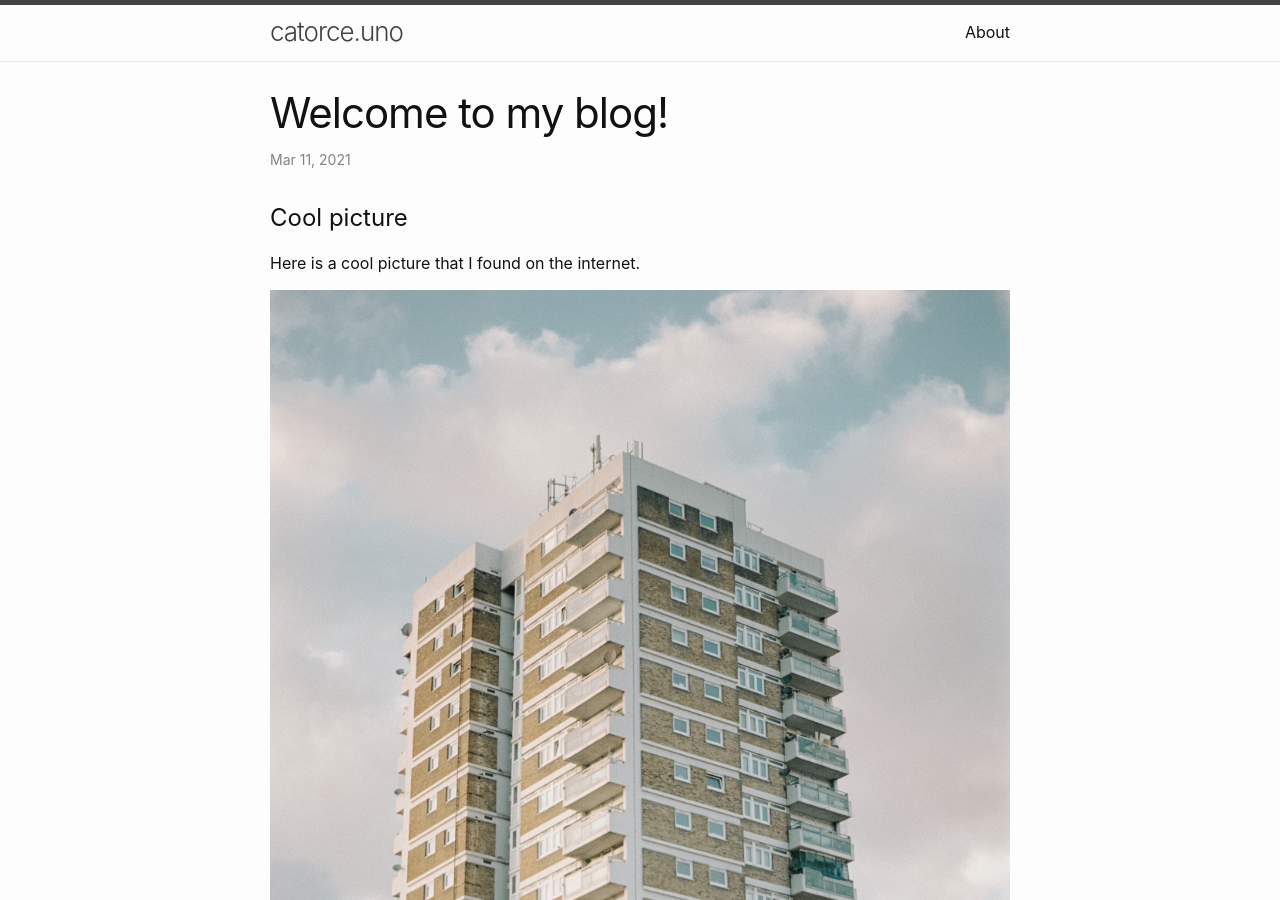
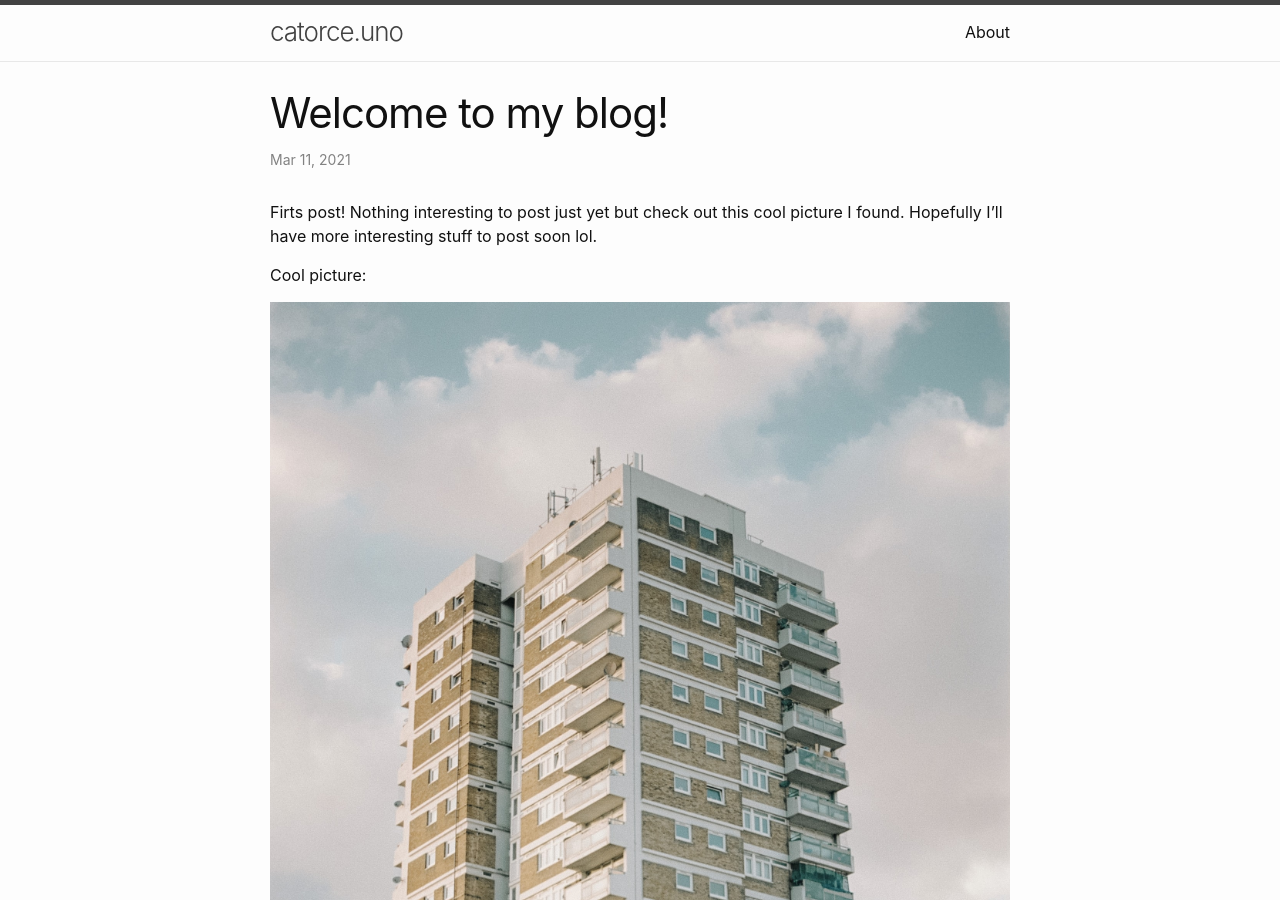
Before and after one commit to 47780/47780.github.io, a Jekyll site: the page built from _posts/2021-03-11-welcome-to-my-blog.markdown, in a window 1280 px wide and 900 px high. Built offline with Jekyll 4.4.1, drawn with Linux system fonts in a browser that asks for light colours.

Commit message:
Updated to make the excerpt to look a bit nicer.

```diff
--- a/_posts/2021-03-11-welcome-to-my-blog.markdown
+++ b/_posts/2021-03-11-welcome-to-my-blog.markdown
@@ -5,9 +5,9 @@ date:   2021-03-11 16:25:00 -0600
 categories: first post
 ---
 
-# Cool picture
+Firts post! Nothing interesting to post just yet but check out this cool picture I found. Hopefully I'll have more interesting stuff to post soon lol.
 
-Here is a cool picture that I found on the internet.
+Cool picture:
 
 ![Cool picture](/assets/pictures/free-picture.jpg)
 [source](https://unsplash.com/photos/GRr8B74jRlM)
```
